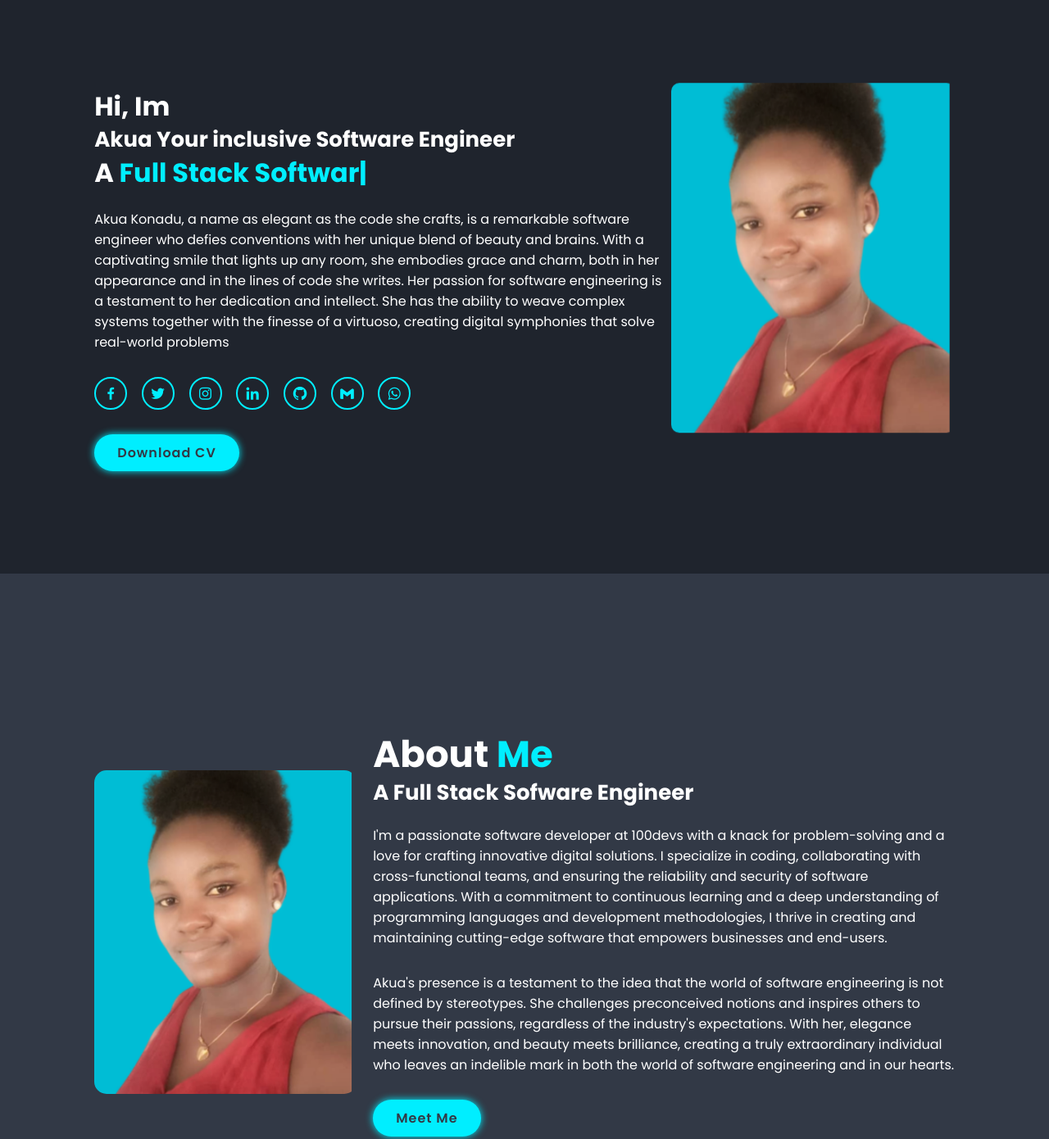
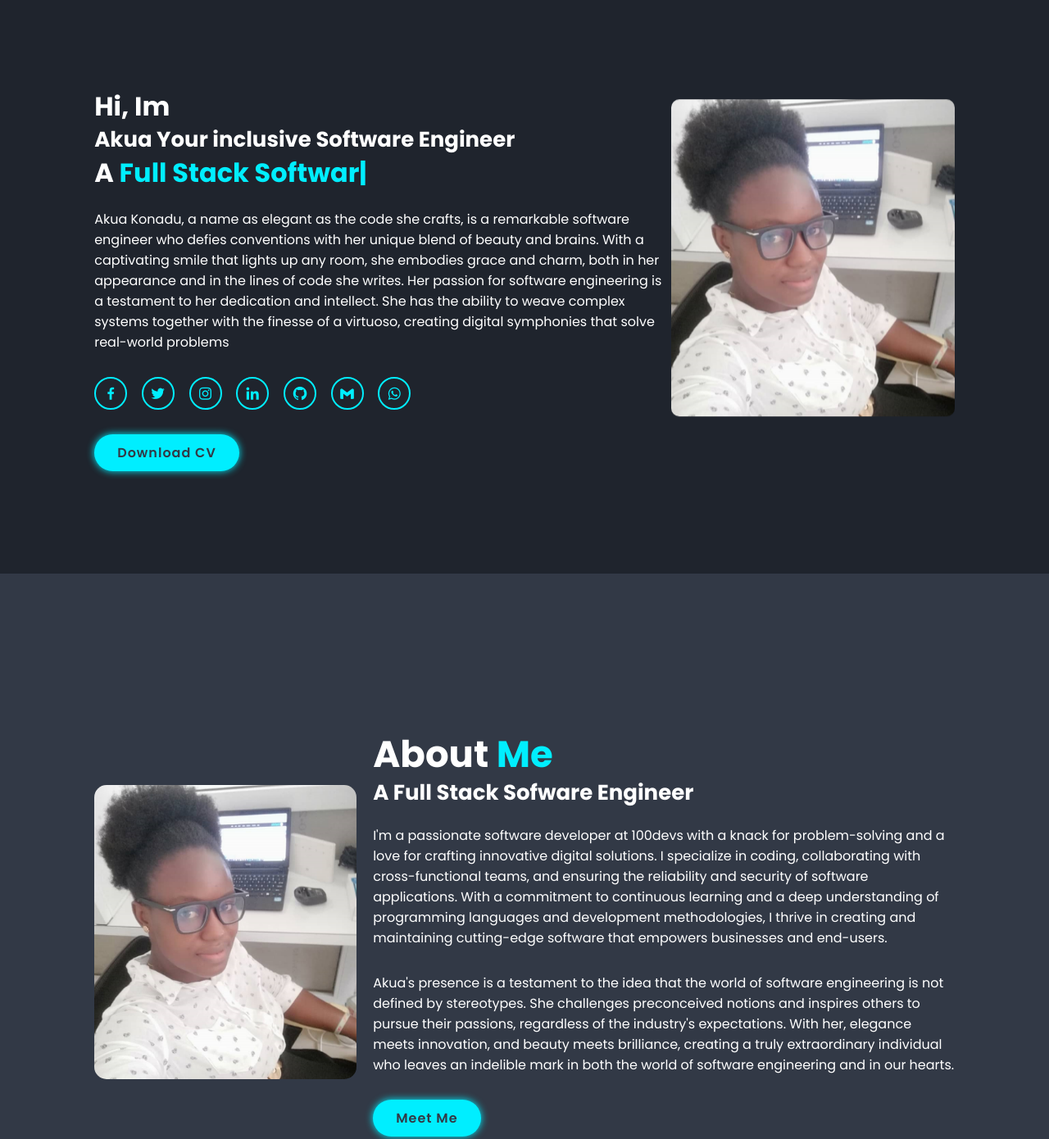
Before and after one commit to Adonai-Technologies/my-responsive-portfolio-website, a plain HTML site: page index.html in a window 1280 px wide. Shown: the part 100-1490 px from the top of the page at 82% size. Drawn offline with nearby package versions, Linux system fonts and the light colour scheme.

Commit message:
NEW UPDATE

```diff
--- a/index.html
+++ b/index.html
@@ -61,7 +61,7 @@
       <a target="_blank" href="https://docs.google.com/document/d/1xsJqnrb_SvV_Vr_bPDjQi7yoCTfzJHG1/edit" class="btn">Download CV</a>
     </div>
     <div class="home-img">
-      <img src="images/edit.png" alt="" />
+      <img src="images/Akua.png" alt="" />
     </div>
   </section>
 
@@ -69,7 +69,7 @@
 
   <section class="about" id="about">
     <div class="about-img">
-      <img src="images/edit.png" alt="" />
+      <img src="images/Akua.png" alt="" />
     </div>
 
 
@@ -257,15 +257,6 @@
   </div>
 
 
-
-
-
-
-
-
-
-
-
   <!-- footer design -->
 
 
```
Also changed, not shown: images/Akua.png (added).
